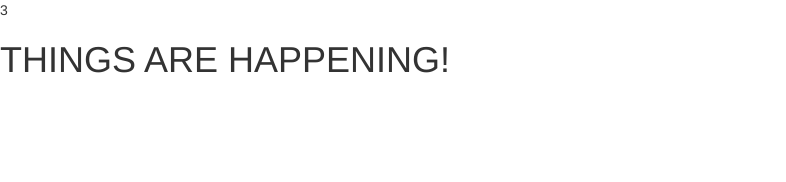
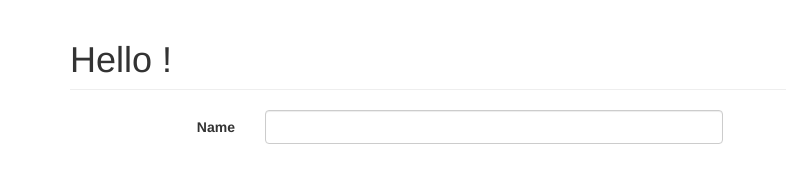
Before and after one commit to craftninja/ng-playground, a website: page index.html in a window 1280 px wide. Shown: the whole page, without its empty margins (0-786 px from the left). Drawn offline with nearby package versions, Linux system fonts and the light colour scheme.

Commit message:
Added input for Hello <person!>

```diff
--- a/index.html
+++ b/index.html
@@ -9,7 +9,17 @@
     <script src="https://ajax.googleapis.com/ajax/libs/angularjs/1.5.5/angular.min.js"></script>
   </head>
   <body>
-    {{1+2}}
-    <h1>THINGS ARE HAPPENING!</h1>
+    <div class="container">
+      <h1 class="page-header">Hello !</h1>
+      <div class="form-horizontal">
+        <div class="form-group">
+          <label class="col-sm-2 control-label">Name</label>
+          <div class="col-sm-5">
+            <input type="text" class="form-control">
+          </div>
+        </div>
+      </div>
+
+    </div>
   </body>
 </html>
```
Also changed, not shown: README.md.
